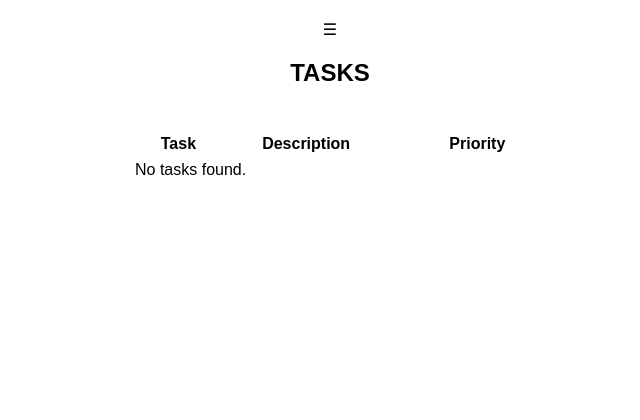
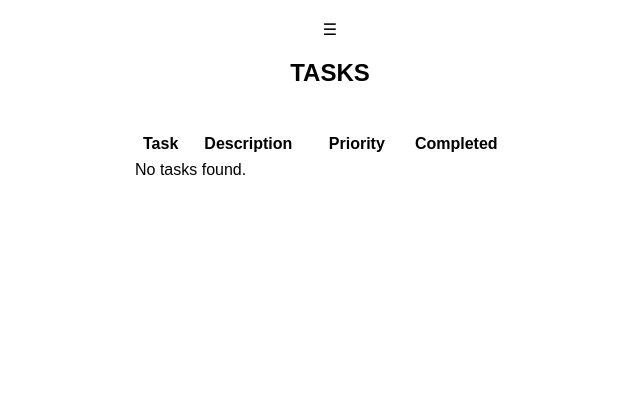
Before and after one commit to software-students-spring2024/2-web-app-exercise-ai-aj, a Flask app: template templates/tasks.html in a window 1280 px wide. Shown: the top 420 px of the page, without its empty margins (310-950 px from the left). Run offline with Flask 3, Linux system fonts and the light colour scheme; the template is opened without the code that fills it, so the values that code supplies are empty.

Commit message:
comleted flag + adjustments for it

```diff
--- a/app.py
+++ b/app.py
@@ -67,12 +67,22 @@ def add_task():
             "description": request.form.get('description', ''),
             "priority": int(request.form.get('priority', 1)),
             "deadline": datetime.strptime(request.form['deadline'], '%Y-%m-%d') if 'deadline' in request.form else None,
-            "status": 'pending',
+            "status": request.form.get('status', 'pending'),
+            "completed": False,  # Set completed to False for new tasks
             "user_id": ObjectId(session['user_id'])
         }
         tasks.insert_one(new_task)
         flash('Task added successfully')
         return redirect(url_for('index'))
+
+#marking task as completed
+@app.route('/complete_task/<task_id>', methods=['POST'])
+def complete_task(task_id):
+    task = tasks.find_one({"_id": ObjectId(task_id)})
+    new_status = not task.get('completed', False)
+    tasks.update_one({"_id": ObjectId(task_id)}, {"$set": {"completed": new_status}})
+    return redirect(url_for('view_tasks'))
+
 
 @app.route('/edit_task/<task_id>', methods=['GET', 'POST'])
 def edit_task(task_id):
--- a/models.py
+++ b/models.py
@@ -14,5 +14,6 @@ task_schema = {
     "priority": "Integer, default: 1",  # Assuming 1 is the lowest priority
     "deadline": "DateTime",
     "status": "String, default: 'pending'",  # e.g., 'pending', 'completed'
+    "completed": "Boolean, default: False",
     "user_id": "ObjectId, required"  # To associate the task with a user
 }
--- a/templates/tasks.html
+++ b/templates/tasks.html
@@ -8,7 +8,6 @@
 
 <body>
     <div class="container">
-
         <header>
             <div class="hamburger-menu">
                 <div class="menu-icon" onclick="toggleMenu()">
@@ -21,16 +20,15 @@
                     <a href="/account">Account</a>
                 </div>
             </div>
-
             <h2>TASKS</h2>
-
         </header>
         <!-- Column Headers-->
         <div style="display: table; width: 100%;">
             <div style="display: table-row; font-weight: bold;">
-				<div style="display: table-cell; padding: 8px;">&nbsp;&nbsp;&nbsp;&nbsp;Task</div>
-				<div style="display: table-cell; padding: 8px;">&nbsp;&nbsp;&nbsp;&nbsp;&nbsp;&nbsp;&nbsp;&nbsp;&nbsp;&nbsp;Description</div>
-				<div style="display: table-cell; padding: 8px;">&nbsp;&nbsp;&nbsp;&nbsp;&nbsp;&nbsp;&nbsp;&nbsp;&nbsp;&nbsp;&nbsp;&nbsp;&nbsp;&nbsp;&nbsp;&nbsp;Priority</div>
+                <div style="display: table-cell; padding: 8px;">Task</div>
+                <div style="display: table-cell; padding: 8px;">Description</div>
+                <div style="display: table-cell; padding: 8px;">Priority</div>
+                <div style="display: table-cell; padding: 8px;">Completed</div>
             </div>
         </div>
 
@@ -39,31 +37,31 @@
             {% for task in tasks %}
             <div style="display: table-row;">
                 <div style="display: table-cell; padding: 8px;">
-					<div style="display: flex; align-items: center;">
-                    <input type="checkbox" id="task{{ loop.index }}" class="task-checkbox" style="margin-right: 5px;">
                     <label for="task{{ loop.index }}">{{ task.title }}</label>
-                </div>
                 </div>
                 <div style="display: table-cell; padding: 8px;">{{ task.description }}</div>
                 <div style="display: table-cell; padding: 8px;">Priority: {{ task.priority }}</div>
+                <div style="display: table-cell; padding: 8px;">
+                    <!-- Form to toggle completion status -->
+                    <form action="/complete_task/{{ task._id }}" method="post" style="display: inline;">
+                        <input type="checkbox" name="completed" onchange="this.form.submit()" {{ 'checked' if task.completed }}>
+                    </form>
+                </div>
             </div>
             {% else %}
             <p>No tasks found.</p>
             {% endfor %}
         </div>
-
     </div>
     <script>
     function toggleMenu() {
         var menuContent = document.getElementById("menuContent");
         if (menuContent.style.display === "none") {
             menuContent.style.display = "block";
-		}
-		else {
+        } else {
             menuContent.style.display = "none";
         }
     }
     </script>
-
 </body>
 </html>
```
Lines whose indentation alone changed are shown as unchanged.
